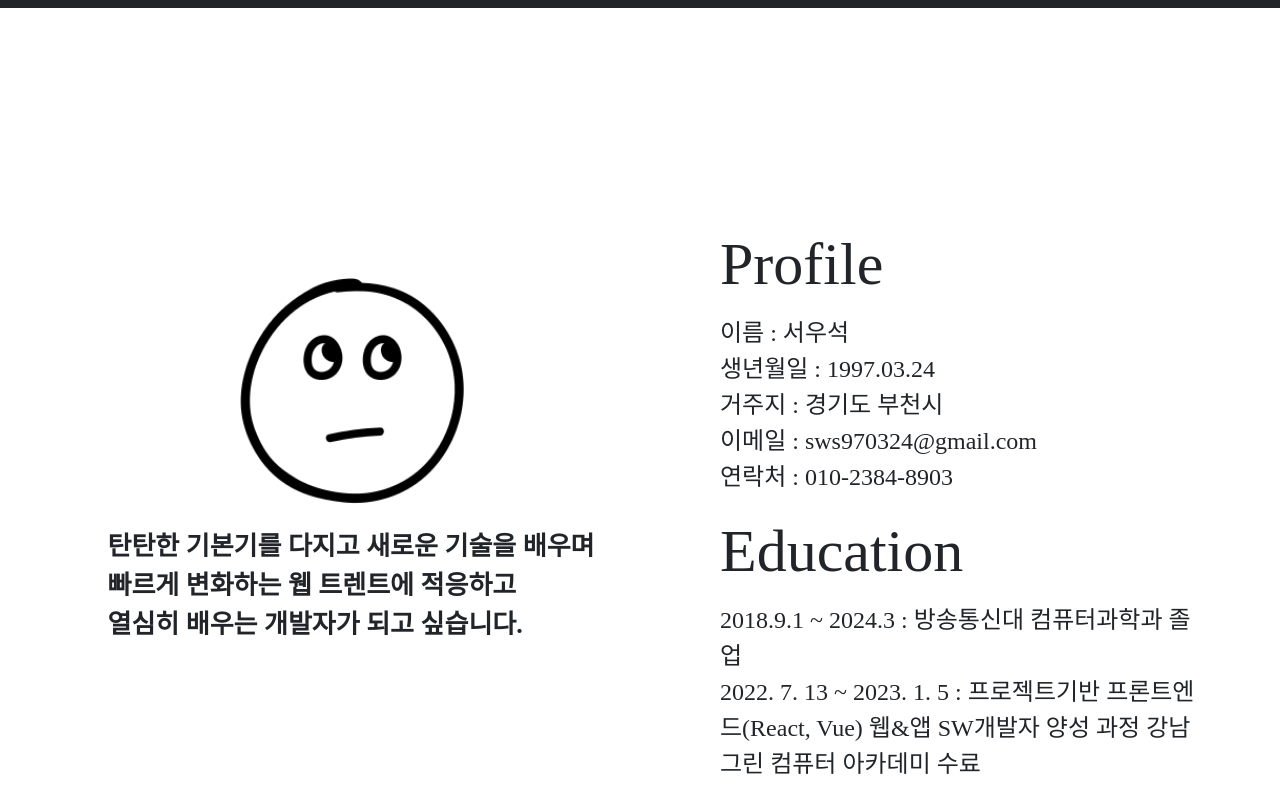
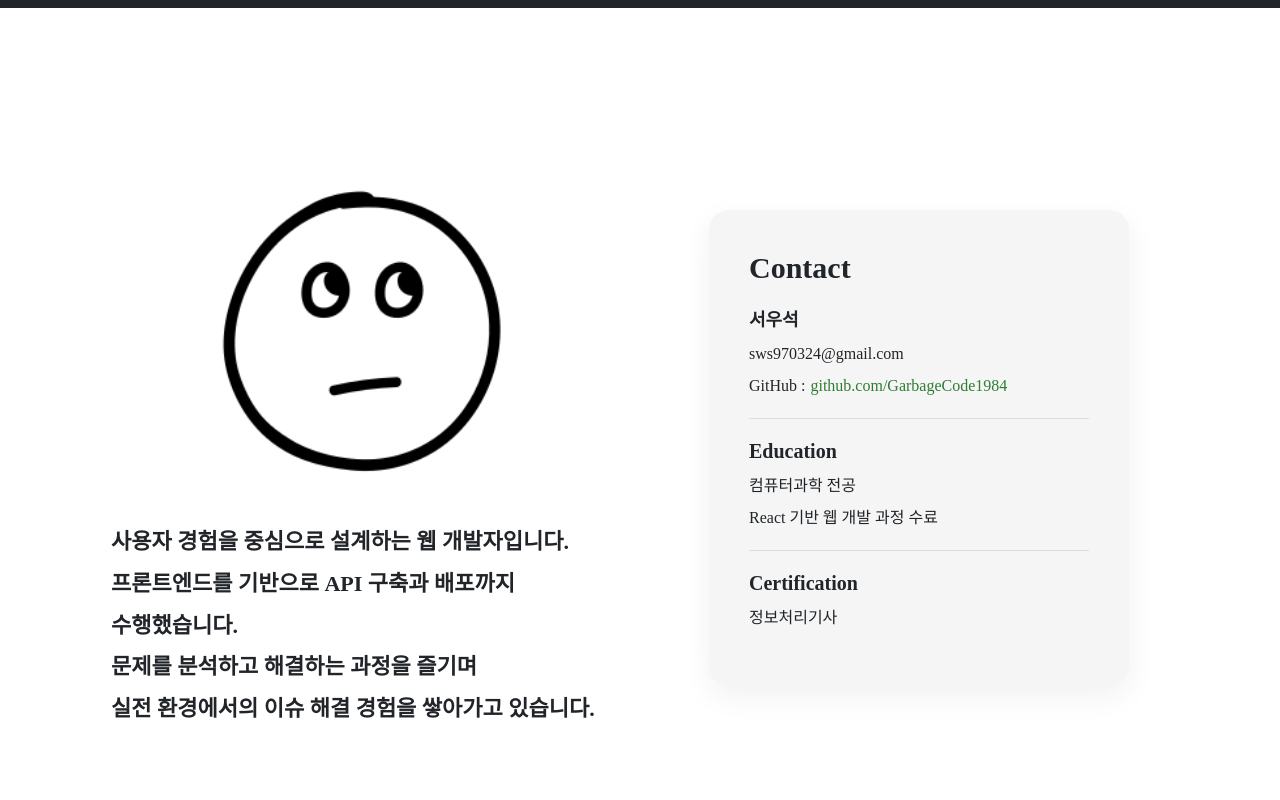
Before and after one commit to GarbageCode1984/pf-PortfolioWebSite, a React (Create React App) app: page / in a window 1280 px wide. Shown: the part 840-1640 px from the top of the page. Built offline with nearby package versions, Linux system fonts and the light colour scheme; a web font is replaced by a local one.

Commit message:
Refactor: about 페이지 수정 및 프로젝트 1개 추가

```diff
--- a/src/components/About.jsx
+++ b/src/components/About.jsx
@@ -1,4 +1,3 @@
-import React from "react";
 import "./scss/about.scss";
 import { Container, Row, Col } from "react-bootstrap";
 import Bounce from "react-reveal/Bounce";
@@ -8,38 +7,55 @@ function About() {
         <div id="about">
             <Container>
                 <Bounce bottom>
-                    <Row>
+                    <Row className="align-items-center">
                         <div className="aboutWrap">
-                            <Col>
+                            <Col md={6}>
                                 <div className="aboutLeft">
                                     <img src="/smiling-face.png" alt="smiling" />
-                                    <div>
+                                    <p>
+                                        사용자 경험을 중심으로 설계하는 웹 개발자입니다.
+                                        <br />
+                                        프론트엔드를 기반으로 API 구축과 배포까지 수행했습니다.
+                                        <br />
+                                        문제를 분석하고 해결하는 과정을 즐기며
+                                        <br />
+                                        실전 환경에서의 이슈 해결 경험을 쌓아가고 있습니다.
+                                    </p>
+                                </div>
+                            </Col>
+
+                            <Col md={6}>
+                                <div className="aboutCard">
+                                    <h2 className="cardTitle">Contact</h2>
+
+                                    <div className="cardSection">
+                                        <p className="name">서우석</p>
+                                        <p>sws970324@gmail.com</p>
                                         <p>
-                                            탄탄한 기본기를 다지고 새로운 기술을 배우며
-                                            <br /> 빠르게 변화하는 웹 트렌트에 적응하고
-                                            <br />
-                                            열심히 배우는 개발자가 되고 싶습니다.
+                                            GitHub :
+                                            <a
+                                                href="https://github.com/GarbageCode1984"
+                                                target="_blank"
+                                                rel="noreferrer"
+                                            >
+                                                github.com/GarbageCode1984
+                                            </a>
                                         </p>
                                     </div>
-                                </div>
-                            </Col>
-                            <Col>
-                                <div className="aboutRight">
-                                    <div className="profile">
-                                        <h1>Profile</h1>
-                                        <p>이름 : 서우석</p>
-                                        <p>생년월일 : 1997.03.24</p>
-                                        <p>거주지 : 경기도 부천시</p>
-                                        <p>이메일 : sws970324@gmail.com</p>
-                                        <p>연락처 : 010-2384-8903</p>
+
+                                    <div className="divider" />
+
+                                    <div className="cardSection">
+                                        <h3>Education</h3>
+                                        <p>컴퓨터과학 전공</p>
+                                        <p>React 기반 웹 개발 과정 수료</p>
                                     </div>
-                                    <div className="Education">
-                                        <h1>Education</h1>
-                                        <p>2018.9.1 ~ 2024.3 : 방송통신대 컴퓨터과학과 졸업</p>
-                                        <p>
-                                            2022. 7. 13 ~ 2023. 1. 5 : 프로젝트기반 프론트엔드(React, Vue) 웹&앱 SW개발자 양성 과정 강남 그린 컴퓨터 아카데미
-                                            수료
-                                        </p>
+
+                                    <div className="divider" />
+
+                                    <div className="cardSection">
+                                        <h3>Certification</h3>
+                                        <p>정보처리기사</p>
                                     </div>
                                 </div>
                             </Col>
--- a/src/components/scss/about.scss
+++ b/src/components/scss/about.scss
@@ -1,9 +1,9 @@
 .aboutWrap {
     display: flex;
     width: 100%;
-  height: 80vh;
-  margin-bottom: 50px;
-  margin-top: 150px;
+    min-height: 80vh;
+    align-items: center;
+    margin-top: 120px;
 }
 
 .aboutLeft {
@@ -11,57 +11,90 @@
     display: flex;
     flex-direction: column;
     align-items: center;
-  justify-content: center;
-  margin-top: 100px;
-  margin-right: 20px;
 
     img {
-    width: 50%;
-    height: 50%;
+        width: 60%;
+        margin-bottom: 20px;
     }
+
     p {
+        font-size: 22px;
+        font-weight: 600;
+        line-height: 1.9;
         text-align: left;
-    font-size: 26px;
-    font-weight: 700;
-    line-height: 1.5;
-  }
-}
-.aboutRight {
-  margin-top: 70px;
-  margin-left: 80px;
-  .profile {
-    h1 {
-      font-size: 60px;
-      padding-bottom: 15px;
-    }
-    p {
-      line-height: 1.5;
-      font-size: 24px;
-    }
-  }
-  .Education {
-    h1 {
-      padding-top: 20px;
-      padding-bottom: 15px;
-      font-size: 60px;
-    }
-    p {
-      line-height: 1.5;
-      font-size: 24px;
-    }
+        max-width: 500px;
+        word-break: keep-all;
     }
 }
 
-@media (max-width: 770px) {
-  .aboutWrap {
-    display: flex;
-    flex-direction: column;
-    margin-bottom: 55vh;
+.aboutCard {
+    background: #f5f5f5;
+    padding: 40px;
+    border-radius: 20px;
+    box-shadow: 0 10px 30px rgba(0, 0, 0, 0.06);
+    max-width: 420px;
+    margin: 0 auto;
 }
-  .aboutLeft {
-    margin-right: 0;
+
+.cardTitle {
+    font-size: 30px;
+    font-weight: 700;
+    margin-bottom: 20px;
 }
-  .aboutRight {
-    margin-left: 10px;
+
+.cardSection {
+    margin-bottom: 15px;
+
+    h3 {
+        font-size: 20px;
+        font-weight: 700;
+        margin-bottom: 10px;
+    }
+
+    p {
+        font-size: 16px;
+        margin-bottom: 6px;
+        line-height: 1.6;
+    }
+
+    .name {
+        font-size: 18px;
+        font-weight: 600;
+    }
+
+    a {
+        margin-left: 5px;
+        color: #2e7d32;
+        text-decoration: none;
+        font-weight: 500;
+    }
+
+    a:hover {
+        text-decoration: underline;
     }
 }
+
+.divider {
+    height: 1px;
+    background: #ddd;
+    margin: 20px 0;
+}
+
+@media (max-width: 768px) {
+    .aboutWrap {
+        flex-direction: column;
+        margin-top: 80px;
+    }
+
+    .aboutLeft {
+        margin-bottom: 40px;
+
+        p {
+            text-align: center;
+        }
+    }
+
+    .aboutCard {
+        max-width: 100%;
+    }
+}
--- a/src/data.json
+++ b/src/data.json
@@ -2,6 +2,16 @@
     "items": [
         {
             "id": 13,
+            "mainImage": "/project19.PNG",
+            "name": "GreenCart",
+            "role": "Full-stack",
+            "explain": "React + Express + MongoDB 기반 중고거래 플랫폼",
+            "stack": "React, Express, MongoDB, JWT, Kakao OAuth",
+            "res": "https://github.com/GarbageCode1984/GreenCart",
+            "webLink": "https://green-cart-two.vercel.app/"
+        },
+        {
+            "id": 12,
             "mainImage": "/project16.PNG",
             "name": "Latte_Talk",
             "role": "Full-stack",
@@ -11,7 +21,7 @@
             "webLink": "https://web-latte-talk2-jvpb2mloe372no.sel5.cloudtype.app/"
         },
         {
-            "id": 12,
+            "id": 11,
             "mainImage": "/project18.PNG",
             "name": "GameBox",
             "role": "Front-end",
@@ -19,16 +29,6 @@
             "stack": "React",
             "res": "https://github.com/GarbageCode1984/gameBox",
             "webLink": "https://quiet-unicorn-b433e2.netlify.app/"
-        },
-        {
-            "id": 11,
-            "mainImage": "/project17.PNG",
-            "name": "minesweeper",
-            "role": "Front-end",
-            "explain": "고전 명작 게임인 지뢰찾기입니다..",
-            "stack": "Vue",
-            "res": "https://github.com/GarbageCode1984/mines_weeper",
-            "webLink": "https://minegame1984.netlify.app/"
         },
         {
             "id": 10,
```
Also changed, not shown: public/project19.PNG (added). Lines whose indentation alone changed are shown as unchanged.
